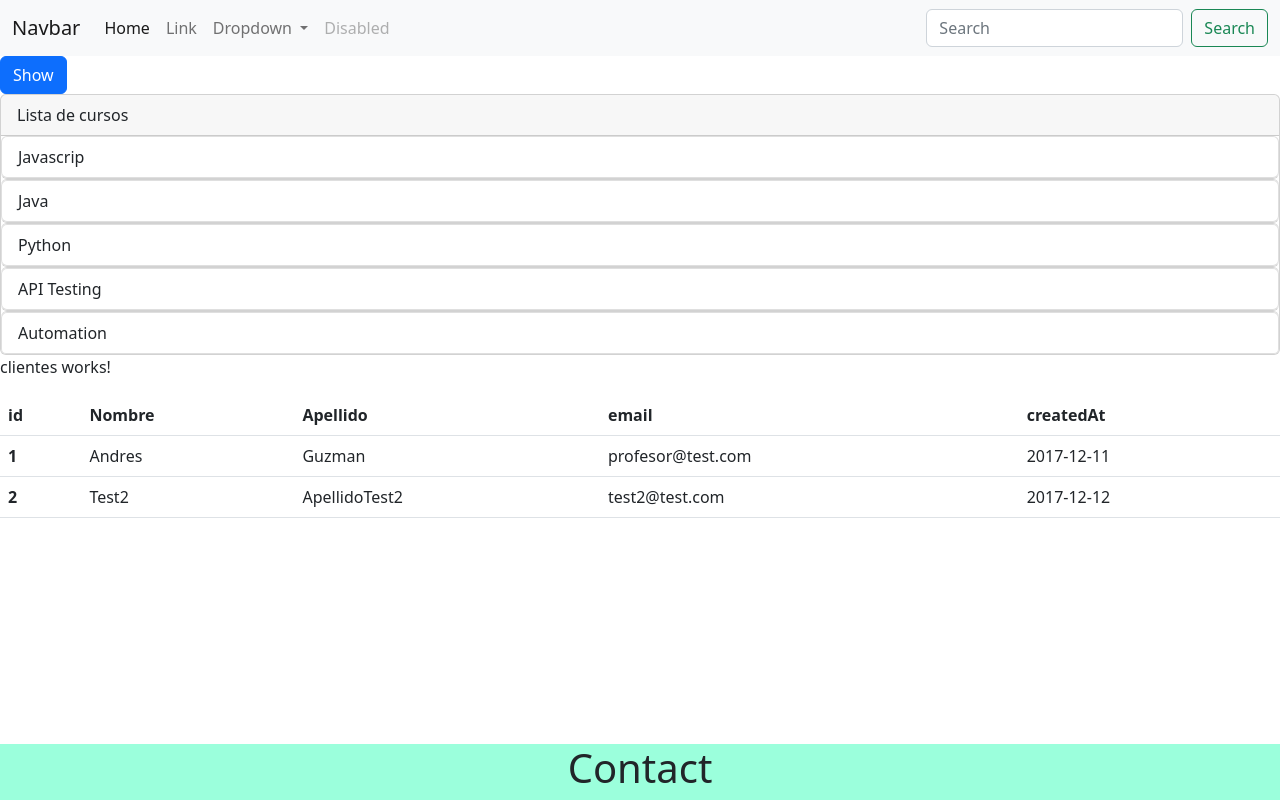
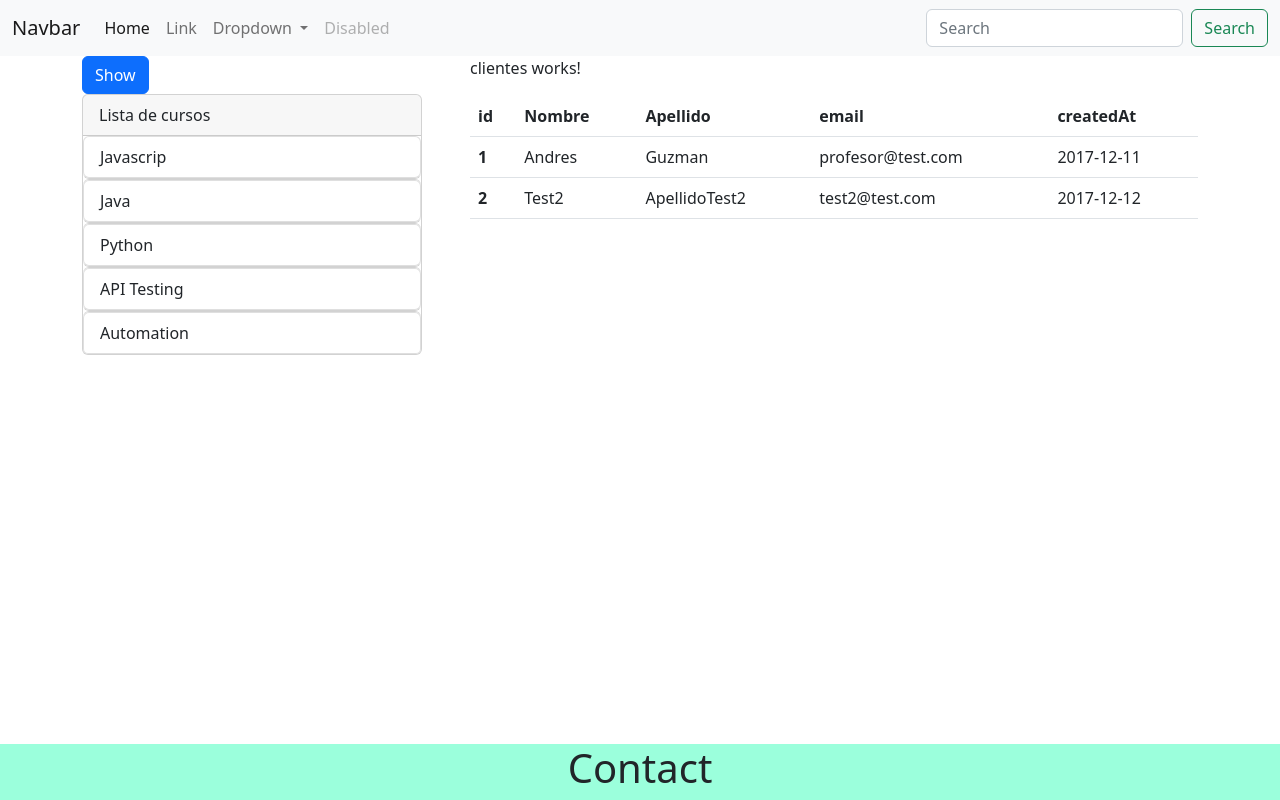
Before and after one commit to josh-hrr/full-stack1, an Angular app: page / in a window 1280 px wide. Built offline with nearby package versions, Linux system fonts and the light colour scheme.

Commit message:
adding bootstrap and "directivas" component

```diff
--- a/src/app/app.component.html
+++ b/src/app/app.component.html
@@ -1,6 +1,7 @@
 <app-header></app-header>
-<app-footer></app-footer>
-
+<div class="container">
+    <div class="row g-0 g-xl-5 g-xxl-8">
+        <div class="col-xl-4">
             <div>
                 <button type="button" class="btn btn-primary" (click)="enable = (enable == true) ? false : true">{{enable ? 'Show' : 'Hide'}}</button>
             </div>
@@ -15,9 +16,19 @@
                         </li>
                     </ul>
             </div>
+        </div>
+        <div class="col-xl-8">
+            <app-clientes></app-clientes>
+        </div>
+    </div>
+</div>
+
+<app-footer></app-footer>
 
 
-<app-clientes></app-clientes>
+
+
+
 
 
 <router-outlet></router-outlet>
--- a/src/app/app.module.ts
+++ b/src/app/app.module.ts
@@ -6,13 +6,15 @@ import { AppComponent } from './app.component';
 import { HeaderComponent } from './header/header.component';
 import { FooterComponent } from './footer/footer.component';
 import { ClientesComponent } from './clientes/clientes.component';
+import { DirectivasComponent } from './directivas/directivas.component';
 
 @NgModule({
   declarations: [
     AppComponent,
     HeaderComponent,
     FooterComponent,
-    ClientesComponent
+    ClientesComponent,
+    DirectivasComponent
   ],
   imports: [
     BrowserModule,
--- /dev/null
+++ b/src/app/directivas/directivas.component.html
@@ -0,0 +1 @@
+<p>directivas works!</p>
--- /dev/null
+++ b/src/app/directivas/directivas.component.ts
@@ -0,0 +1,15 @@
+import { Component, OnInit } from '@angular/core';
+
+@Component({
+  selector: 'app-directivas',
+  templateUrl: './directivas.component.html',
+  styleUrls: ['./directivas.component.css']
+})
+export class DirectivasComponent implements OnInit {
+
+  constructor() { }
+
+  ngOnInit(): void {
+  }
+
+}
```
Also changed, not shown: src/app/directivas/directivas.component.css (added), 1 other file (tests, documents, lock files or other folders). Lines whose indentation alone changed are shown as unchanged.
